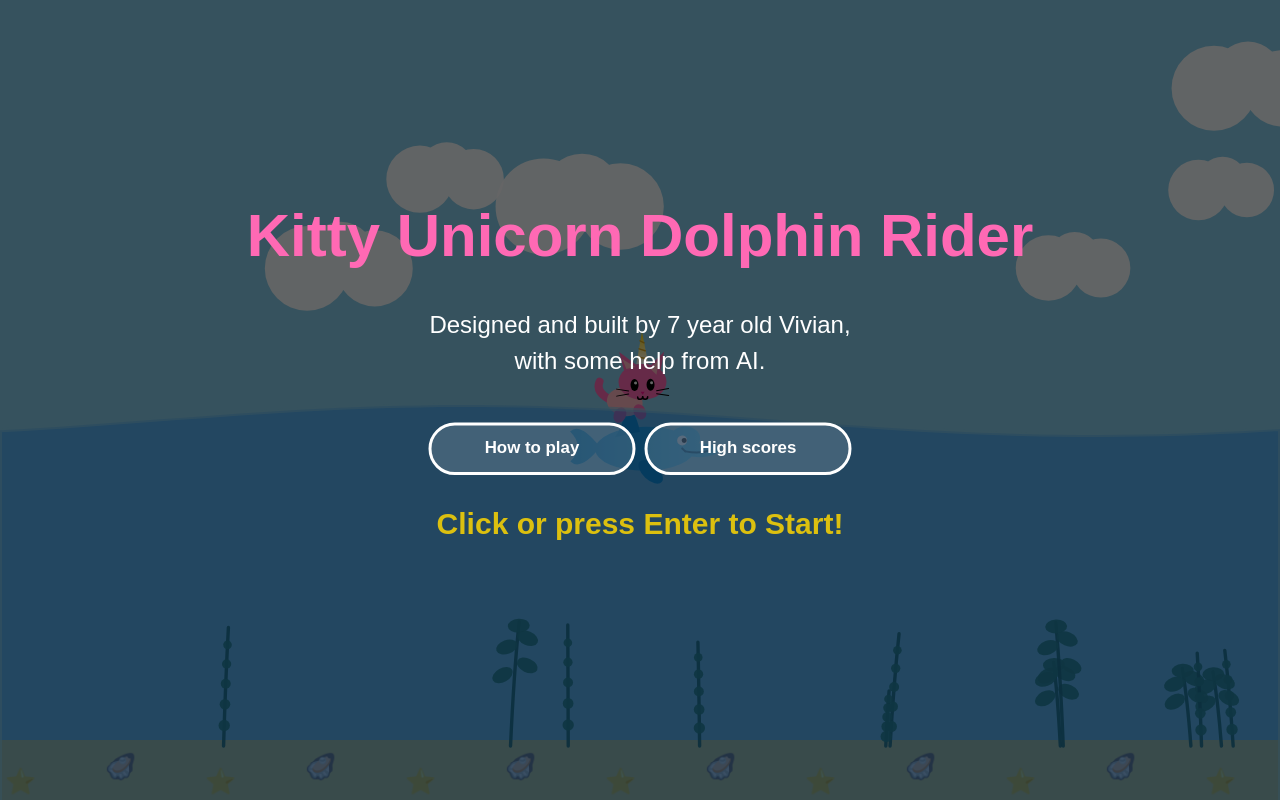
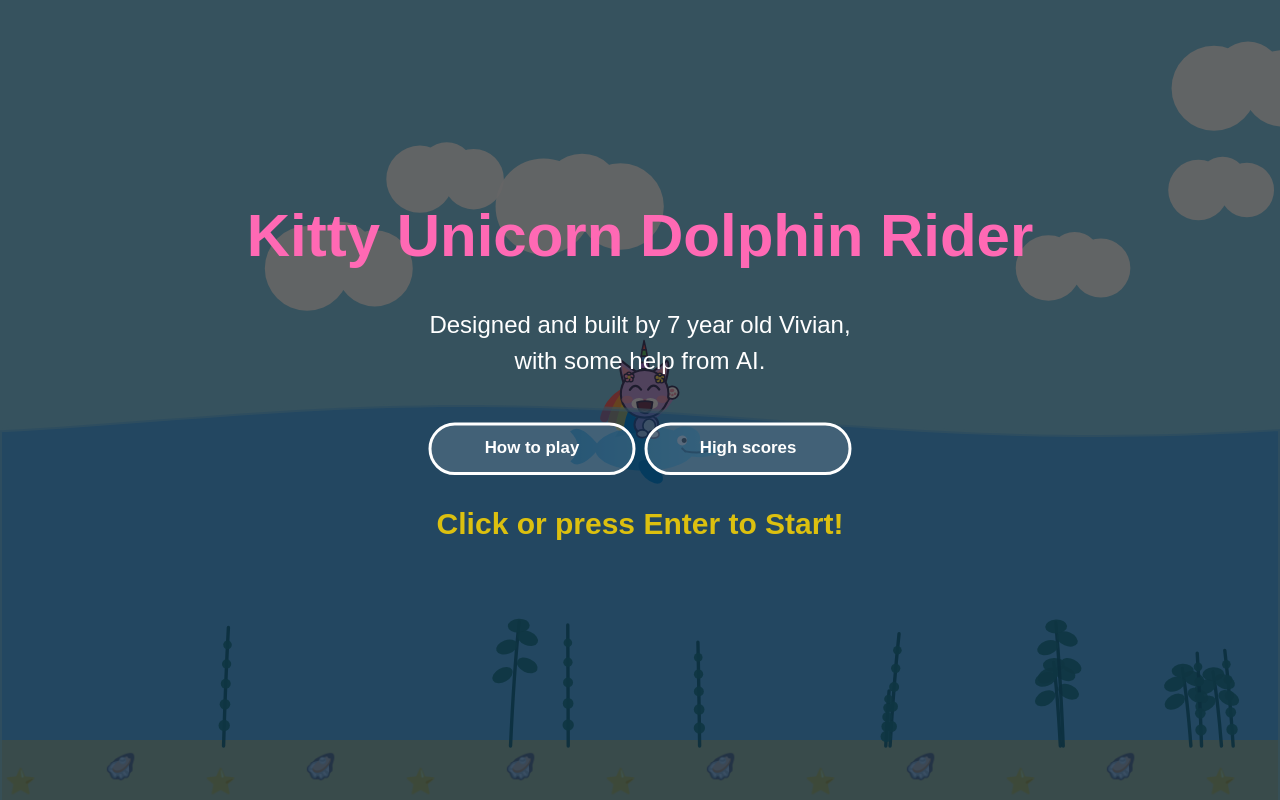
Before and after one commit to erikrocks/kitty-unicorn-game, a plain HTML site: page index.html in a window 1280 px wide. Drawn offline with Linux system fonts and the light colour scheme.

Commit message:
Redraw the kitten: lavender chibi with a rainbow mane and flower crown
Vivian's design, chosen from six variants after she rejected five earlier
attempts. Outlined throughout -- the missing dark outline was why every
previous version read as soft blobs rather than a drawing.

The dolphin is deliberately untouched: 0 lines of it appear in this diff.
Five attempts to redraw it all came out worse than what was already there,
going from 'closer' to 'looks like a shark' to 'worse'. Her original
complaint covered both animals and I changed both at once instead of
isolating them, which cost several rounds.

Footprint is unchanged in width (148px, set by the dolphin) and 19px taller
from the horn, measured by scanning rendered pixels rather than estimating.
At the ceiling clamp the horn tip sits 47px off-screen, which is less
clipping than the previous hero had.

Also declares the charset. The file never had one; GitHub Pages sends
charset=utf-8 in its headers so it was masked in production, but served from
anything else every emoji mangles and the lives counter renders as 'a ¤i'.

Co-Authored-By: Claude Opus 5 <noreply@anthropic.com>

```diff
--- a/index.html
+++ b/index.html
@@ -1,6 +1,10 @@
 <!DOCTYPE html>
 <html>
 <head>
+  <!-- Without this, a server that does not send charset=utf-8 (anything
+       but GitHub Pages, basically) mangles every emoji: the hearts in the
+       lives counter render as "a ¤i". -->
+  <meta charset="utf-8">
   <title>Kitty Unicorn Dolphin Rider</title>
   <!-- This meta tag prevents mobile browsers from zooming in when you tap! -->
   <meta name="viewport" content="width=device-width, initial-scale=1.0, maximum-scale=1.0, user-scalable=no">
@@ -1097,26 +1101,134 @@
     ctx.beginPath(); ctx.moveTo(45, 25); ctx.quadraticCurveTo(60, 28, 70, 24); ctx.stroke();
     ctx.beginPath(); ctx.moveTo(45, 25); ctx.lineTo(42, 22); ctx.stroke();
 
-    ctx.translate(-5, -20);
-    ctx.strokeStyle = '#FF69B4'; ctx.lineWidth = 8; ctx.lineCap = 'round';
-    ctx.beginPath(); ctx.moveTo(-20, -5); ctx.quadraticCurveTo(-40, -15 - animCycle*5, -35, -25 + animCycle*5); ctx.stroke();
-    ctx.fillStyle = '#FFB6C1'; ctx.beginPath(); ctx.ellipse(-10, -5, 18, 14, 0.2, 0, Math.PI*2); ctx.fill();
-    ctx.fillStyle = '#FF69B4'; ctx.beginPath(); ctx.ellipse(5, 5, 6, 8, -0.5, 0, Math.PI*2); ctx.fill(); ctx.beginPath(); ctx.ellipse(-15, 8, 6, 8, 0.5, 0, Math.PI*2); ctx.fill();
-    ctx.fillStyle = '#FF69B4'; ctx.beginPath(); ctx.ellipse(8, -25, 24, 18, 0, 0, Math.PI * 2); ctx.fill();
-
-    ctx.beginPath(); ctx.moveTo(-10, -35); ctx.lineTo(-15, -55); ctx.lineTo(5, -40); ctx.fill(); ctx.beginPath(); ctx.moveTo(15, -40); ctx.lineTo(30, -55); ctx.lineTo(25, -30); ctx.fill();
-    ctx.fillStyle = '#FFB6C1'; ctx.beginPath(); ctx.moveTo(-8, -38); ctx.lineTo(-12, -48); ctx.lineTo(1, -40); ctx.fill(); ctx.beginPath(); ctx.moveTo(16, -38); ctx.lineTo(25, -48); ctx.lineTo(22, -32); ctx.fill();
-
-    let hornGrad = ctx.createLinearGradient(8, -43, 8, -75); hornGrad.addColorStop(0, 'white'); hornGrad.addColorStop(1, '#FFD700');
-    ctx.fillStyle = hornGrad; ctx.beginPath(); ctx.moveTo(2, -43); ctx.lineTo(8, -75); ctx.lineTo(14, -43); ctx.fill();
-    ctx.strokeStyle = '#DAA520'; ctx.lineWidth = 1.5; ctx.beginPath(); ctx.moveTo(4, -50); ctx.lineTo(12, -48); ctx.stroke(); ctx.beginPath(); ctx.moveTo(5, -58); ctx.lineTo(11, -56); ctx.stroke(); ctx.beginPath(); ctx.moveTo(6, -66); ctx.lineTo(10, -64); ctx.stroke();
-
-    ctx.fillStyle = 'black'; ctx.beginPath(); ctx.ellipse(0, -22, 4, 6, 0, 0, Math.PI*2); ctx.fill(); ctx.beginPath(); ctx.ellipse(16, -22, 4, 6, 0, 0, Math.PI*2); ctx.fill();
-    ctx.fillStyle = 'white'; ctx.beginPath(); ctx.arc(1, -24, 1.5, 0, Math.PI*2); ctx.fill(); ctx.beginPath(); ctx.arc(17, -24, 1.5, 0, Math.PI*2); ctx.fill();
-
-    ctx.fillStyle = '#FF1493'; ctx.beginPath(); ctx.moveTo(6, -15); ctx.lineTo(10, -15); ctx.lineTo(8, -12); ctx.fill();
-    ctx.strokeStyle = 'black'; ctx.lineWidth = 1.5; ctx.beginPath(); ctx.arc(5.5, -10, 2.5, 0, Math.PI); ctx.stroke(); ctx.beginPath(); ctx.arc(10.5, -10, 2.5, 0, Math.PI); ctx.stroke();
-    ctx.lineWidth = 1; ctx.beginPath(); ctx.moveTo(-6, -16); ctx.lineTo(-18, -18); ctx.stroke(); ctx.beginPath(); ctx.moveTo(-6, -13); ctx.lineTo(-18, -11); ctx.stroke(); ctx.beginPath(); ctx.moveTo(22, -16); ctx.lineTo(34, -18); ctx.stroke(); ctx.beginPath(); ctx.moveTo(22, -13); ctx.lineTo(34, -11); ctx.stroke();
+    // --- THE RIDER ---
+    // Vivian's redesign: a lavender chibi kitten with a rainbow mane, a flower
+    // crown, a rainbow horn, closed happy eyes and a paw that waves.
+    // Drawn at 0.7 so the whole hero keeps the footprint it had before.
+    //
+    // The DOLPHIN above is deliberately untouched. Every attempt to redraw it
+    // came out worse than this one -- it went "closer", then "looks like a
+    // shark", then "worse". It already has what matters: a long snout, a
+    // rounded body, a friendly eye and a big smile. Leave it alone.
+    ctx.translate(5, 2);
+    ctx.scale(0.7, 0.7);
+
+    const OUTLINE = '#4A4670';
+    ctx.lineJoin = 'round';
+    ctx.lineCap = 'round';
+
+    // Rainbow mane, sweeping back behind her and drifting as she swims.
+    const maneSway = Math.sin(elapsed * 3) * 3;
+    ctx.lineWidth = 12;
+    [['#FF6B6B', -58], ['#FFA94D', -66], ['#FFD93D', -70]].forEach((band, i) => {
+      ctx.strokeStyle = band[0];
+      ctx.beginPath();
+      ctx.moveTo(-18 + i * 7, band[1]);
+      ctx.quadraticCurveTo(-50 + i * 9, -48 + i * 6 + maneSway,
+                           -58 + i * 11, -18 + i * 6 + maneSway);
+      ctx.stroke();
+    });
+    ctx.strokeStyle = OUTLINE;
+
+    // Body, chest and front paws.
+    ctx.lineWidth = 3; ctx.fillStyle = '#C9A5E8';
+    ctx.beginPath(); ctx.ellipse(2, -6, 17, 15, 0, 0, Math.PI * 2); ctx.fill(); ctx.stroke();
+    ctx.lineWidth = 2.4; ctx.fillStyle = '#FDFAFF';
+    ctx.beginPath(); ctx.ellipse(6, -4, 9, 10, 0, 0, Math.PI * 2); ctx.fill(); ctx.stroke();
+    ctx.beginPath(); ctx.ellipse(-4, 7, 8, 5.5, 0, 0, Math.PI * 2); ctx.fill(); ctx.stroke();
+    ctx.beginPath(); ctx.ellipse(12, 8, 8, 5.5, 0, 0, Math.PI * 2); ctx.fill(); ctx.stroke();
+
+    // The raised paw actually waves.
+    ctx.save();
+    ctx.translate(16, -22);
+    ctx.rotate(Math.sin(elapsed * 5) * 0.25);
+    ctx.strokeStyle = '#C9A5E8'; ctx.lineWidth = 11;
+    ctx.beginPath(); ctx.moveTo(0, 0); ctx.quadraticCurveTo(14, -10, 22, -22); ctx.stroke();
+    ctx.strokeStyle = OUTLINE; ctx.lineWidth = 2.6;
+    ctx.beginPath(); ctx.moveTo(0, 0); ctx.quadraticCurveTo(14, -10, 22, -22); ctx.stroke();
+    ctx.fillStyle = '#FDFAFF';
+    ctx.beginPath(); ctx.arc(25, -28, 9, 0, Math.PI * 2); ctx.fill(); ctx.stroke();
+    ctx.fillStyle = '#F5A3BE';
+    ctx.beginPath(); ctx.ellipse(25, -31, 3.2, 2.5, 0, 0, Math.PI * 2); ctx.fill();
+    [[21, -26], [25, -24.5], [29, -26]].forEach(pad => {
+      ctx.beginPath(); ctx.arc(pad[0], pad[1], 1.8, 0, Math.PI * 2); ctx.fill();
+    });
+    ctx.restore();
+
+    // Ears.
+    ctx.lineWidth = 3; ctx.fillStyle = '#C9A5E8';
+    ctx.beginPath(); ctx.moveTo(-30, -66);
+    ctx.quadraticCurveTo(-38, -94, -32, -97);
+    ctx.quadraticCurveTo(-19, -86, -9, -80); ctx.closePath(); ctx.fill(); ctx.stroke();
+    ctx.beginPath(); ctx.moveTo(30, -66);
+    ctx.quadraticCurveTo(38, -94, 32, -97);
+    ctx.quadraticCurveTo(19, -86, 9, -80); ctx.closePath(); ctx.fill(); ctx.stroke();
+    ctx.fillStyle = '#F5A3BE';
+    ctx.beginPath(); ctx.moveTo(-28, -68);
+    ctx.quadraticCurveTo(-33, -88, -31, -90);
+    ctx.quadraticCurveTo(-21, -82, -13, -78); ctx.closePath(); ctx.fill();
+    ctx.beginPath(); ctx.moveTo(28, -68);
+    ctx.quadraticCurveTo(33, -88, 31, -90);
+    ctx.quadraticCurveTo(21, -82, 13, -78); ctx.closePath(); ctx.fill();
+
+    // Rainbow horn, built from stacked slices of a cone.
+    ctx.lineWidth = 2.2;
+    [['#B980F0', -86, -95, 7, 5.6], ['#5BA9F0', -95, -104, 5.6, 4.2],
+     ['#6BCB77', -104, -113, 4.2, 2.8]].forEach(sl => {
+      ctx.fillStyle = sl[0];
+      ctx.beginPath();
+      ctx.moveTo(-sl[3], sl[1]); ctx.lineTo(sl[3], sl[1]);
+      ctx.lineTo(sl[4], sl[2]); ctx.lineTo(-sl[4], sl[2]);
+      ctx.closePath(); ctx.fill(); ctx.stroke();
+    });
+    ctx.fillStyle = '#FF6B6B';
+    ctx.beginPath(); ctx.moveTo(-2.8, -113); ctx.lineTo(2.8, -113); ctx.lineTo(0, -126);
+    ctx.closePath(); ctx.fill(); ctx.stroke();
+
+    // Head.
+    ctx.lineWidth = 3; ctx.fillStyle = '#C9A5E8';
+    ctx.beginPath(); ctx.arc(0, -50, 34, 0, Math.PI * 2); ctx.fill(); ctx.stroke();
+
+    // Flower crown.
+    [[-22, -74, '#FF9ECD'], [22, -72, '#FFE066']].forEach(f => {
+      ctx.lineWidth = 2; ctx.fillStyle = f[2];
+      [[0, -4], [3.8, -1.3], [2.4, 3.3], [-2.4, 3.3], [-3.8, -1.3]].forEach(petal => {
+        ctx.beginPath();
+        ctx.arc(f[0] + petal[0], f[1] + petal[1], 3.3, 0, Math.PI * 2);
+        ctx.fill(); ctx.stroke();
+      });
+      ctx.fillStyle = '#FFE066';
+      ctx.beginPath(); ctx.arc(f[0], f[1], 2.3, 0, Math.PI * 2); ctx.fill();
+    });
+
+    // Closed happy eyes. Two upward arcs read as a delighted cat; solid dark
+    // almond shapes read as a sleeping one.
+    ctx.strokeStyle = OUTLINE; ctx.lineWidth = 3.2;
+    ctx.beginPath(); ctx.moveTo(-21, -56); ctx.quadraticCurveTo(-13, -67, -5, -56); ctx.stroke();
+    ctx.beginPath(); ctx.moveTo(5, -56); ctx.quadraticCurveTo(13, -67, 21, -56); ctx.stroke();
+
+    // Blush.
+    ctx.globalAlpha = 0.8; ctx.fillStyle = '#F5A3BE';
+    ctx.beginPath(); ctx.ellipse(-25, -42, 8, 5.5, 0, 0, Math.PI * 2); ctx.fill();
+    ctx.beginPath(); ctx.ellipse(25, -42, 8, 5.5, 0, 0, Math.PI * 2); ctx.fill();
+    ctx.globalAlpha = 1;
+
+    // Muzzle, nose, open smile and tongue.
+    ctx.fillStyle = '#FDFAFF';
+    ctx.beginPath(); ctx.ellipse(-8, -36, 11, 8, 0, 0, Math.PI * 2); ctx.fill();
+    ctx.beginPath(); ctx.ellipse(8, -36, 11, 8, 0, 0, Math.PI * 2); ctx.fill();
+    ctx.fillStyle = '#E8709B';
+    ctx.beginPath(); ctx.moveTo(-3, -42); ctx.lineTo(3, -42); ctx.lineTo(0, -38.5);
+    ctx.closePath(); ctx.fill();
+    ctx.fillStyle = '#7A4A6A'; ctx.lineWidth = 2.6;
+    ctx.beginPath(); ctx.moveTo(-11, -38);
+    ctx.quadraticCurveTo(0, -41, 11, -38);
+    ctx.quadraticCurveTo(10, -22, 0, -22);
+    ctx.quadraticCurveTo(-10, -22, -11, -38);
+    ctx.closePath(); ctx.fill(); ctx.stroke();
+    ctx.fillStyle = '#FF8FB8';
+    ctx.beginPath(); ctx.moveTo(-5, -27); ctx.quadraticCurveTo(0, -21, 5, -27);
+    ctx.quadraticCurveTo(0, -24, -5, -27); ctx.closePath(); ctx.fill();
     ctx.restore();
 
     // TODO: customization shop — swap the pink/blue colours above for the
```
Also changed, not shown: 1 other file.
